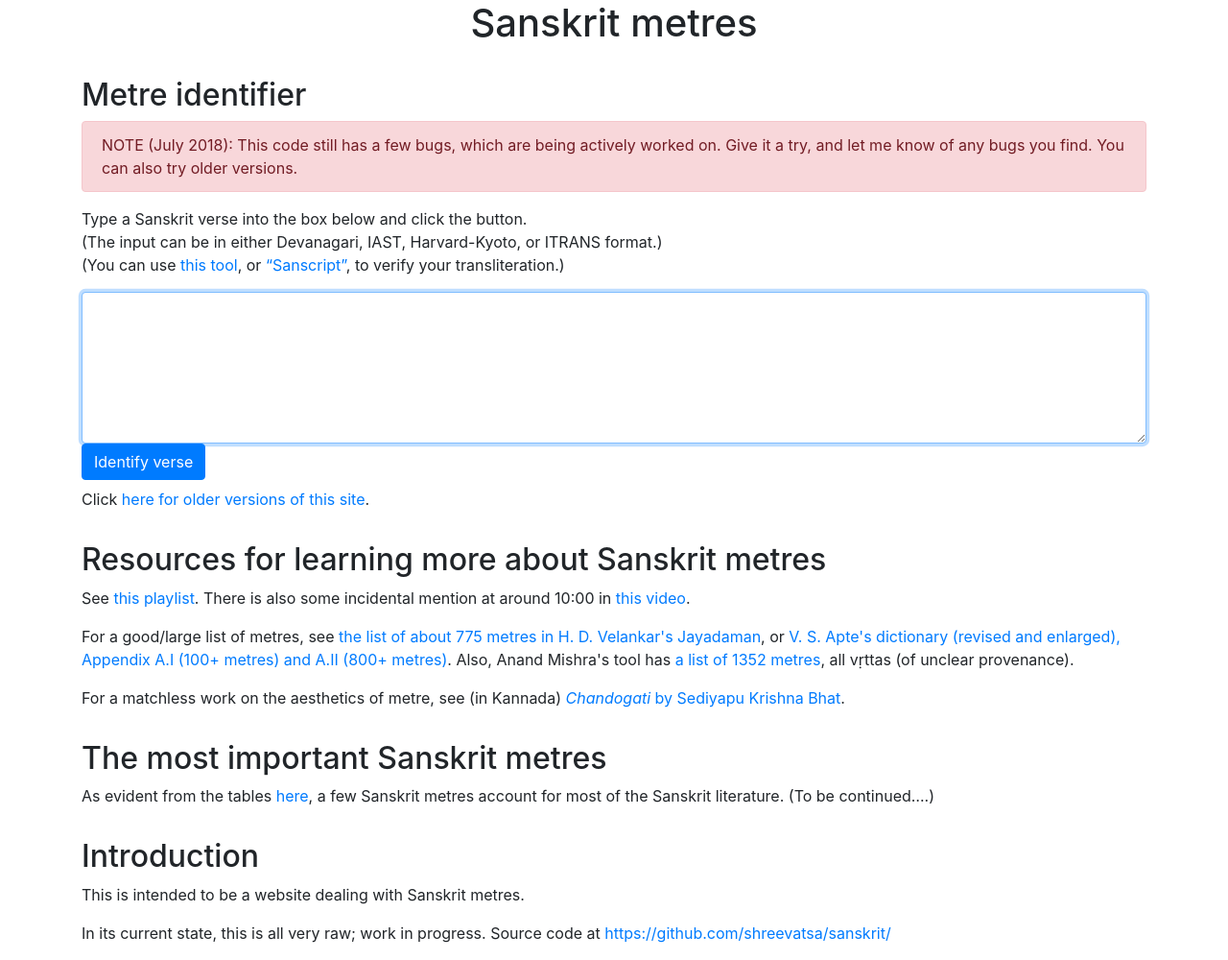
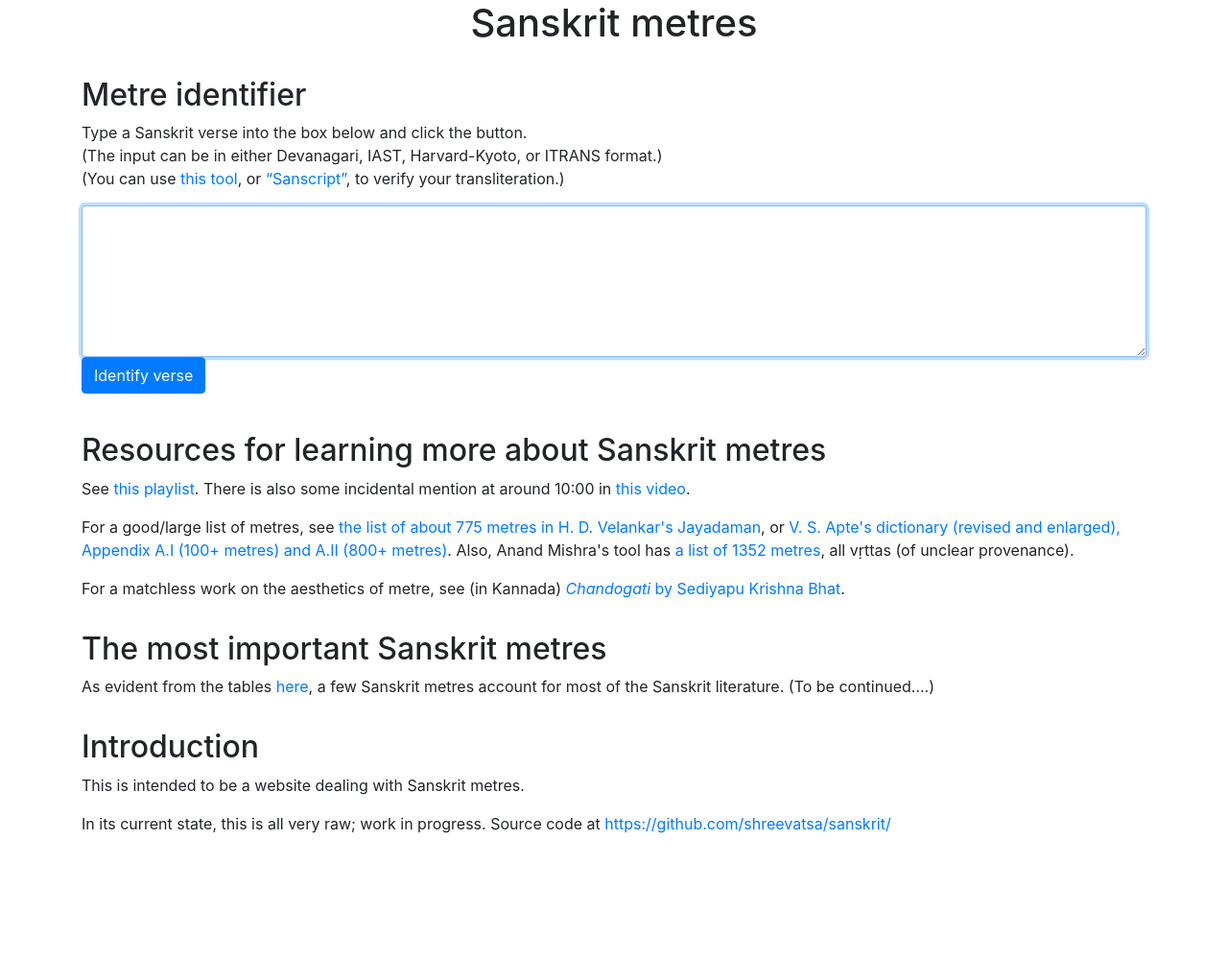
Before and after one commit to shreevatsa/sanskrit, a Flask app: page / in a window 1280 px wide. Shown: the whole page at 96% size. After the commit the page ends 868 px from the top, so only its background shows below. Run offline with Flask 3, Linux system fonts and the light colour scheme; some libraries are stand-ins or nearby versions.

Commit message:
Remove ancient note.

```diff
--- a/templates/main_page.html
+++ b/templates/main_page.html
@@ -28,10 +28,6 @@ h2 { margin-top: 1em; }
 
 <h2>Metre identifier</h2>
 
-<div class="alert alert-danger" role="alert">
-NOTE (July 2018): This code still has a few bugs, which are being actively worked on. Give it a try, and let me know of any bugs you find. You can also try older versions.
-</div>
-
 <p>
 Type a Sanskrit verse into the box below and click the button.<br/>
 (The input can be in either Devanagari, IAST, Harvard-Kyoto, or ITRANS format.)<br/>
@@ -41,8 +37,6 @@ Type a Sanskrit verse into the box below and click the button.<br/>
 <div>
   {% include "input_form.html" %}
 </div>
-
-Click <a href="http://1i.sanskritmetres.appspot.com/">here for older versions of this site</a>.
 
 <h2>Resources for learning more about Sanskrit metres</h2>
 <p>See <a href="https://www.youtube.com/playlist?list=PLABJEFgj0PWVXr2ERGu2xtoSXrNdBs5xS">this playlist</a>. There is also some incidental mention at around 10:00 in <a href="https://www.youtube.com/watch?v=zLRJYk0mAOU">this video</a>.</p>
```
